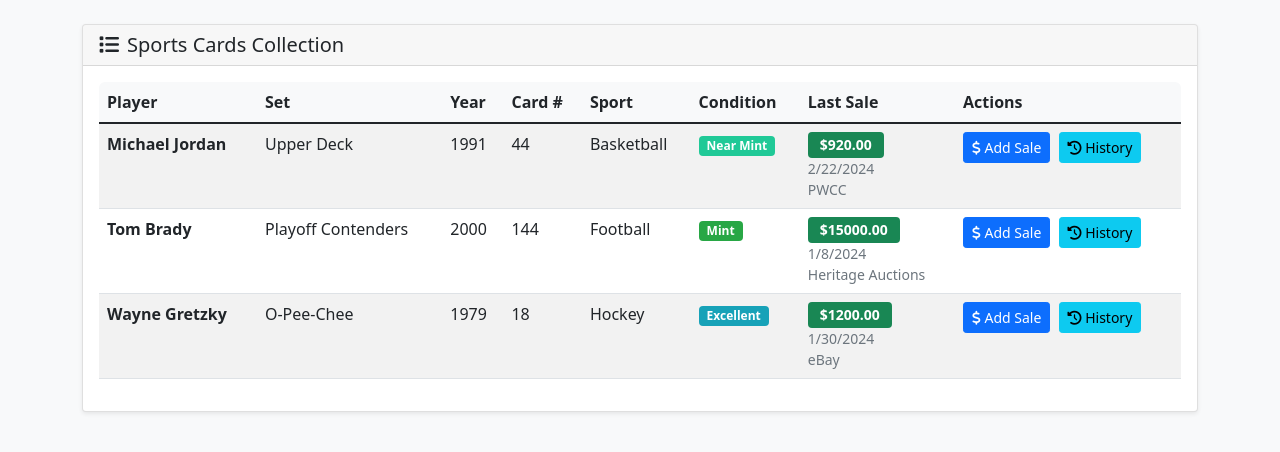
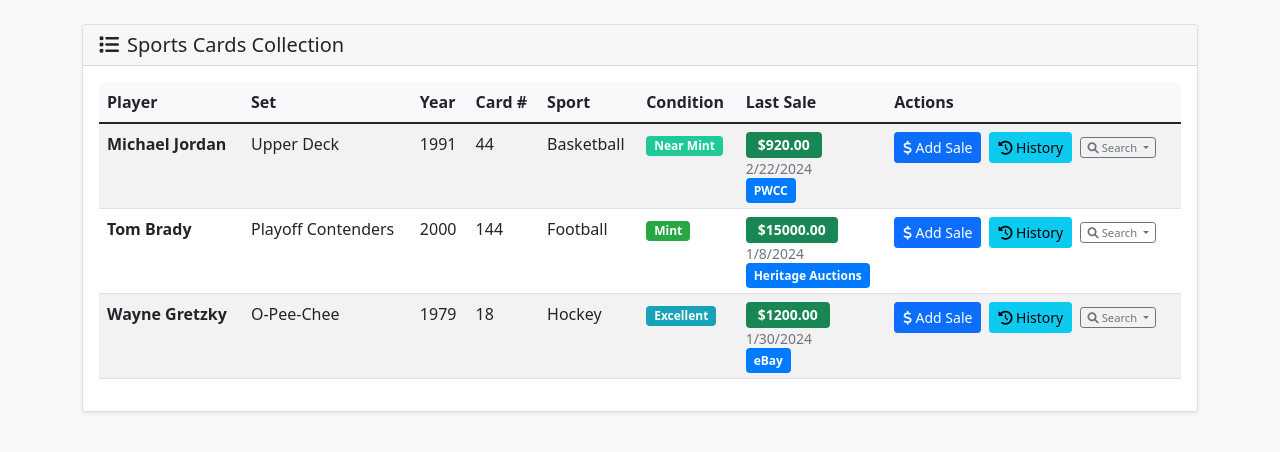
Before and after one commit to whauf/001, a Flask app: page / in a window 1280 px wide. Shown: the part 56-508 px from the top of the page. Run offline with Flask 3, Linux system fonts and the light colour scheme; data comes from the database, SQL or seed files in the repository; both versions use the stored data as it was after the commit; some libraries are stand-ins or nearby versions.

Commit message:
Add sale URL, platform search, and enhanced sale tracking features
Co-authored-by: whaufrect <whaufrect@gmail.com>

```diff
--- a/app.py
+++ b/app.py
@@ -46,6 +46,7 @@ class Sale(db.Model):
     sale_price = db.Column(db.Float, nullable=False)
     sale_date = db.Column(db.DateTime, nullable=False, default=datetime.utcnow)
     platform = db.Column(db.String(50), nullable=False)  # eBay, PWCC, etc.
+    sale_url = db.Column(db.String(500))  # URL to the sale listing
     buyer_info = db.Column(db.String(100))
     seller_info = db.Column(db.String(100))
     notes = db.Column(db.Text)
@@ -57,10 +58,26 @@ class Sale(db.Model):
             'sale_price': self.sale_price,
             'sale_date': self.sale_date.isoformat() if self.sale_date else None,
             'platform': self.platform,
+            'sale_url': self.sale_url,
             'buyer_info': self.buyer_info,
             'seller_info': self.seller_info,
             'notes': self.notes
         }
+
+def generate_platform_search_url(platform, player_name, card_set, year):
+    """Generate search URLs for different platforms"""
+    search_query = f"{player_name} {year} {card_set}".replace(" ", "+")
+
+    platform_urls = {
+        'eBay': f"https://www.ebay.com/sch/i.html?_nkw={search_query}",
+        'PWCC': f"https://www.pwccmarketplace.com/search?q={search_query}",
+        'Heritage Auctions': f"https://sports.ha.com/c/search-results.zx?N=790+231&Ntt={search_query}",
+        'COMC': f"https://www.comc.com/Cards/Search?q={search_query}",
+        'Beckett': f"https://www.beckett.com/search/{search_query}",
+        '130Point': f"https://130point.com/sales/?q={search_query}"
+    }
+
+    return platform_urls.get(platform, f"https://www.google.com/search?q={search_query}")
 
 # Routes
 @app.route('/')
@@ -114,6 +131,7 @@ def add_sale():
         sale_price=data['sale_price'],
         sale_date=datetime.fromisoformat(data['sale_date']) if 'sale_date' in data else datetime.utcnow(),
         platform=data['platform'],
+        sale_url=data.get('sale_url', ''),
         buyer_info=data.get('buyer_info', ''),
         seller_info=data.get('seller_info', ''),
         notes=data.get('notes', '')
@@ -130,6 +148,12 @@ def get_last_sale(card_id):
     if last_sale:
         return jsonify(last_sale.to_dict())
     return jsonify({'message': 'No sales found for this card'}), 404
+
+@app.route('/api/cards/<int:card_id>/platform-url/<platform>', methods=['GET'])
+def get_platform_url(card_id, platform):
+    card = SportsCard.query.get_or_404(card_id)
+    url = generate_platform_search_url(platform, card.player_name, card.card_set, card.year)
+    return jsonify({'url': url})
 
 if __name__ == '__main__':
     with app.app_context():
--- a/static/css/style.css
+++ b/static/css/style.css
@@ -69,6 +69,48 @@ body {
     font-weight: 600;
 }
 
+.sale-platform-link {
+    background-color: #007bff;
+    color: white;
+    padding: 0.25rem 0.5rem;
+    border-radius: 0.25rem;
+    font-size: 0.75rem;
+    font-weight: 600;
+    text-decoration: none;
+    display: inline-block;
+    transition: background-color 0.2s;
+}
+
+.sale-platform-link:hover {
+    background-color: #0056b3;
+    color: white;
+    text-decoration: none;
+}
+
+.platform-actions {
+    display: flex;
+    gap: 0.5rem;
+    align-items: center;
+    flex-wrap: wrap;
+}
+
+.search-platform-btn {
+    font-size: 0.7rem;
+    padding: 0.15rem 0.4rem;
+    line-height: 1.2;
+}
+
+.sale-url-link {
+    color: #007bff;
+    text-decoration: none;
+    font-size: 0.8rem;
+}
+
+.sale-url-link:hover {
+    color: #0056b3;
+    text-decoration: underline;
+}
+
 .no-sales {
     text-align: center;
     color: #6c757d;
--- a/static/js/app.js
+++ b/static/js/app.js
@@ -33,11 +33,15 @@ function displayCards() {
         let lastSaleHtml = '<span class="text-muted">No sales</span>';
         if (card.last_sale) {
             const saleDate = new Date(card.last_sale.sale_date).toLocaleDateString();
+            const platformHtml = card.last_sale.sale_url
+                ? `<a href="${card.last_sale.sale_url}" target="_blank" class="sale-platform-link">${card.last_sale.platform}</a>`
+                : `<span class="sale-platform">${card.last_sale.platform}</span>`;
+
             lastSaleHtml = `
                 <div>
                     <span class="badge badge-price bg-success">$${card.last_sale.sale_price.toFixed(2)}</span>
                     <div class="small text-muted">${saleDate}</div>
-                    <div class="small text-muted">${card.last_sale.platform}</div>
+                    <div class="small">${platformHtml}</div>
                 </div>
             `;
         }
@@ -54,12 +58,27 @@ function displayCards() {
             <td><span class="badge ${conditionClass}">${card.condition}</span></td>
             <td>${lastSaleHtml}</td>
             <td>
-                <button class="btn btn-sm btn-primary me-1" onclick="openAddSaleModal(${card.id})">
-                    <i class="fas fa-dollar-sign"></i> Add Sale
-                </button>
-                <button class="btn btn-sm btn-info" onclick="viewSalesHistory(${card.id})">
-                    <i class="fas fa-history"></i> History
-                </button>
+                <div class="platform-actions">
+                    <button class="btn btn-sm btn-primary" onclick="openAddSaleModal(${card.id})">
+                        <i class="fas fa-dollar-sign"></i> Add Sale
+                    </button>
+                    <button class="btn btn-sm btn-info" onclick="viewSalesHistory(${card.id})">
+                        <i class="fas fa-history"></i> History
+                    </button>
+                    <div class="btn-group">
+                        <button class="btn btn-sm btn-outline-secondary dropdown-toggle search-platform-btn" type="button" data-bs-toggle="dropdown">
+                            <i class="fas fa-search"></i> Search
+                        </button>
+                        <ul class="dropdown-menu">
+                            <li><a class="dropdown-item" href="#" onclick="searchPlatform(${card.id}, 'eBay')">eBay</a></li>
+                            <li><a class="dropdown-item" href="#" onclick="searchPlatform(${card.id}, 'PWCC')">PWCC</a></li>
+                            <li><a class="dropdown-item" href="#" onclick="searchPlatform(${card.id}, 'Heritage Auctions')">Heritage Auctions</a></li>
+                            <li><a class="dropdown-item" href="#" onclick="searchPlatform(${card.id}, 'COMC')">COMC</a></li>
+                            <li><a class="dropdown-item" href="#" onclick="searchPlatform(${card.id}, 'Beckett')">Beckett</a></li>
+                            <li><a class="dropdown-item" href="#" onclick="searchPlatform(${card.id}, '130Point')">130Point</a></li>
+                        </ul>
+                    </div>
+                </div>
             </td>
         `;
 
@@ -137,6 +156,7 @@ async function addSale() {
         sale_price: parseFloat(document.getElementById('salePrice').value),
         sale_date: document.getElementById('saleDate').value + 'T00:00:00',
         platform: document.getElementById('platform').value,
+        sale_url: document.getElementById('saleUrl').value,
         buyer_info: document.getElementById('buyerInfo').value,
         seller_info: document.getElementById('sellerInfo').value,
         notes: document.getElementById('saleNotes').value
@@ -186,6 +206,14 @@ async function viewSalesHistory(cardId) {
         } else {
             content.innerHTML = sales.map(sale => {
                 const saleDate = new Date(sale.sale_date).toLocaleDateString();
+                const platformHtml = sale.sale_url
+                    ? `<a href="${sale.sale_url}" target="_blank" class="sale-platform-link">${sale.platform}</a>`
+                    : `<span class="sale-platform">${sale.platform}</span>`;
+
+                const saleUrlHtml = sale.sale_url
+                    ? `<div class="small mt-1"><a href="${sale.sale_url}" target="_blank" class="sale-url-link"><i class="fas fa-external-link-alt"></i> View Original Listing</a></div>`
+                    : '';
+
                 return `
                     <div class="sale-item">
                         <div class="d-flex justify-content-between align-items-start">
@@ -194,10 +222,11 @@ async function viewSalesHistory(cardId) {
                                 <div class="sale-date">${saleDate}</div>
                                 ${sale.buyer_info ? `<div class="small">Buyer: ${sale.buyer_info}</div>` : ''}
                                 ${sale.seller_info ? `<div class="small">Seller: ${sale.seller_info}</div>` : ''}
+                                ${saleUrlHtml}
                                 ${sale.notes ? `<div class="small mt-2">${sale.notes}</div>` : ''}
                             </div>
                             <div>
-                                <span class="sale-platform">${sale.platform}</span>
+                                ${platformHtml}
                             </div>
                         </div>
                     </div>
@@ -210,6 +239,23 @@ async function viewSalesHistory(cardId) {
     } catch (error) {
         console.error('Error loading sales history:', error);
         showAlert('Error loading sales history', 'danger');
+    }
+}
+
+// Search for a card on a specific platform
+async function searchPlatform(cardId, platform) {
+    try {
+        const response = await fetch(`/api/cards/${cardId}/platform-url/${encodeURIComponent(platform)}`);
+        const data = await response.json();
+
+        if (response.ok) {
+            window.open(data.url, '_blank');
+        } else {
+            showAlert('Error generating search URL', 'danger');
+        }
+    } catch (error) {
+        console.error('Error searching platform:', error);
+        showAlert('Error searching platform', 'danger');
     }
 }
 
--- a/templates/index.html
+++ b/templates/index.html
@@ -160,6 +160,11 @@
                             <input type="date" class="form-control" id="saleDate" required>
                         </div>
                         <div class="mb-3">
+                            <label for="saleUrl" class="form-label">Sale URL (Optional)</label>
+                            <input type="url" class="form-control" id="saleUrl" placeholder="https://...">
+                            <div class="form-text">Link to the original listing or auction</div>
+                        </div>
+                        <div class="mb-3">
                             <label for="buyerInfo" class="form-label">Buyer Info (Optional)</label>
                             <input type="text" class="form-control" id="buyerInfo">
                         </div>
```
Also changed, not shown: sports_cards.db (added).
